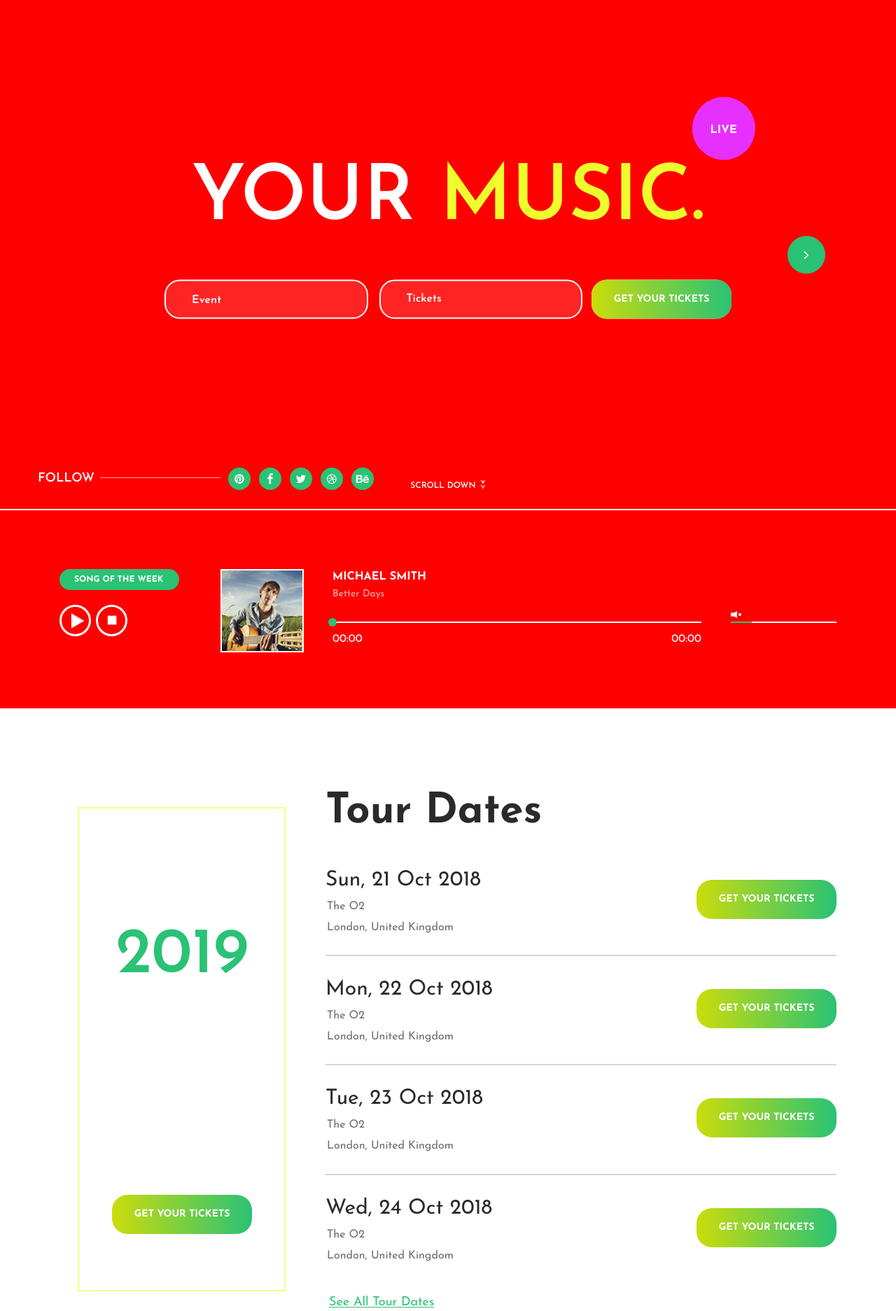
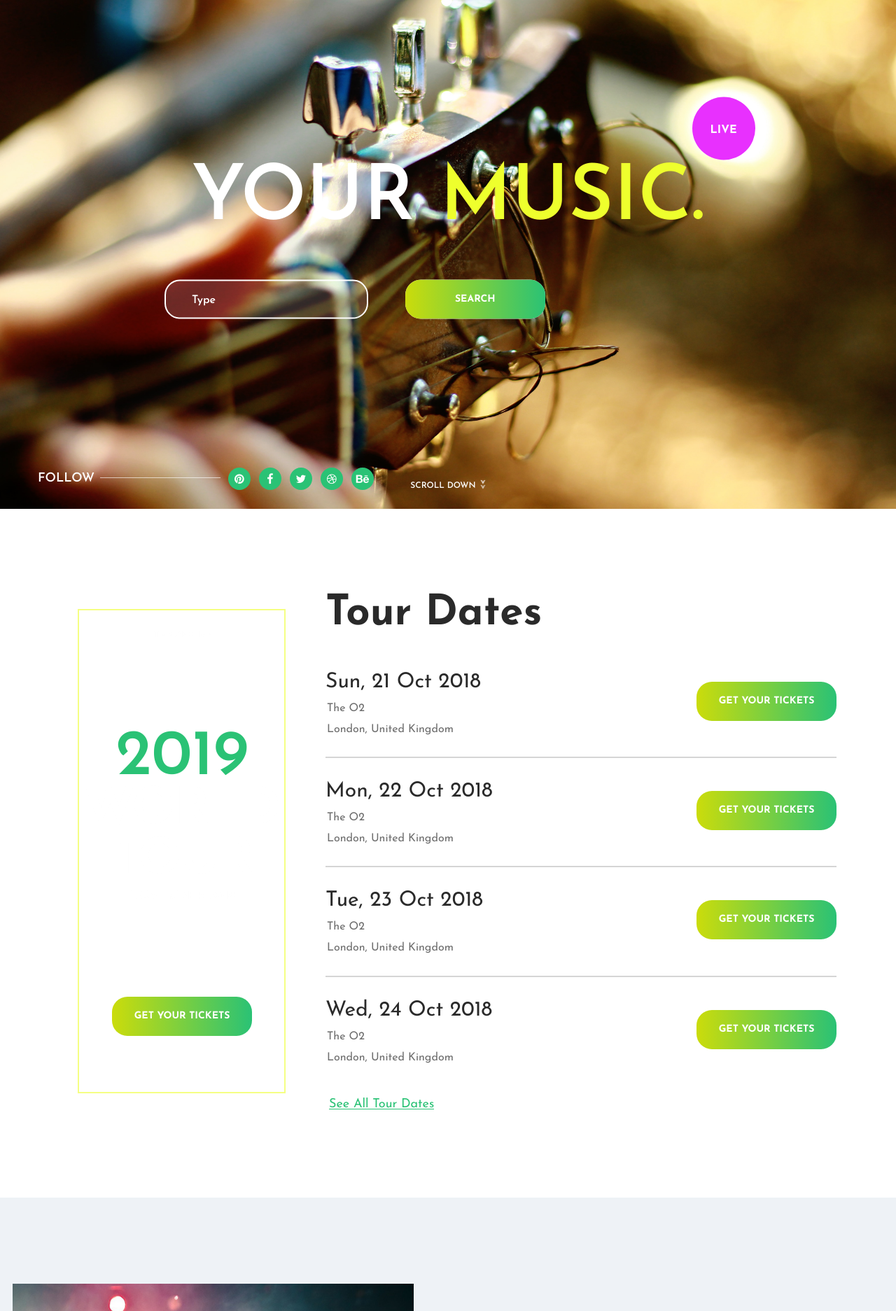
Before and after one commit to Danieldev28/Soundable, a Django app: page / in a window 1280 px wide. Shown: the part 134-2007 px from the top of the page at 70% size. Run offline with Django 3.2, Linux system fonts and the light colour scheme; parts of the project's set-up code (start-up, migrations or seed data) failed here and were passed over; some libraries are stand-ins or nearby versions.

Commit message:
Made changes to index page added form and banner,working on cards for next section of page

```diff
--- a/Soundable/static/css/style.css
+++ b/Soundable/static/css/style.css
@@ -1,3 +1,3 @@
-body {
-    background-color: red;
+.contact_heading{
+    color: red!important;
 }
--- a/Soundable/templates/base.html
+++ b/Soundable/templates/base.html
@@ -18,6 +18,7 @@
 	<!-----------------------------------------Personal sylesheet------------------->
 	<link rel="stylesheet" href="{%static 'css/style.css'%}"  type="text/css"/>
 	{% block head %}
+
 	{% endblock %}
 </head>
 
@@ -114,7 +115,8 @@
 		<!-- Footer -->
 
 		<footer class="footer">
-			<div class="background_image" style="{%static 'background-image:url(images/footer.jpg)' %}"></div>
+			<div class="background_image" style="background-image:url({%static 'images/footer.jpg'%})"></div>
+			<!--<div class="background_image" style="background-image:url({% static 'images/roberta-sorge-PN_c3RKCVlA-unsplash.jpg'%})"></div>-->
 			<div class="footer_content">
 				<div class="container">
 					<div class="row">
--- a/Soundable/templates/contact.html
+++ b/Soundable/templates/contact.html
@@ -14,11 +14,10 @@
 {%endblock%}
 {% block content %}
 
-
 	<!-- Home -->
 
 	<div class="home">
-		<div class="parallax_background parallax-window" data-parallax="scroll" data-image-src="images/contact.jpg" data-speed="0.8"></div>
+		<div class="parallax_background parallax-window" data-parallax="scroll" data-image-src="{%static 'images/contact.jpg' %}" data-speed="0.8"></div>
 		<div class="home_container">
 			<div class="container">
 				<div class="row">
--- a/Soundable/templates/index.html
+++ b/Soundable/templates/index.html
@@ -1,6 +1,13 @@
 {% extends 'base.html' %}
+{% load static %}
+	{% block head %}
+	<!--<link rel="stylesheet" type="text/css" href="{%static 'styles/contact.css' %}">-->
+	<link rel="stylesheet" href="{% static 'css/style.css' %}"  type="text/css"/>
+	{% endblock %}
 {% block content %}
-{% load static %}
+
+
+
 <div class="home">
 
 	<!-- Home Slider -->
@@ -9,7 +16,7 @@
 
 			<!-- Slide -->
 			<div class="slide">
-						<div class="background_image" style="{% static 'background-image:url(images/index.jpg)'%}"></div>
+				<div class="background_image" style="background-image:url({% static 'images/roberta-sorge-PN_c3RKCVlA-unsplash.jpg'%})"></div>
 				<div class="home_container">
 					<div class="container">
 						<div class="row">
@@ -25,16 +32,19 @@
 											<div class="d-flex flex-md-row flex-column align-items-start justify-content-md-between justify-content-start">
 												<div class="tickets_form_inputs d-flex flex-row align-items-start justify-content-between">
 													<div class="custom_dropdown tickets_form_input cdd">
-																<div class="custom_dropdown_selected cdd">Event</div>
+														<div class="custom_dropdown_selected cdd">Type</div>
 														<ul class="cdd">
-																	<li>Event 1</li>
-																	<li>Event 2</li>
-																	<li>Event 3</li>
+															<li>Songs</li>
+															<li>Beats</li>
+															<li>Instrumental</li>
 														</ul>
 													</div>
-															<input type="text" class="tickets_form_input" placeholder="Tickets" required="required">
+													<button class="tickets_form_button button"><span>Search</span></button>
+													<!--<input type="text" class="tickets_form_input" placeholder="What type of track are you looking for?" required="required">-->
+													<div>
+
 													</div>
-														<button class="tickets_form_button button"><span>get your tickets</span></button>
+												</div>
 											</div>
 										</form>
 									</div>
@@ -44,87 +54,87 @@
 					</div>
 				</div>
 			</div>
+		</div>
+		<!--Slide -->
+		<!--<div class="slide">-->
+		<!--	<div class="background_image" style="{%static 'background-image:url(images/index.jpg)' %}"></div>-->
+		<!--	<div class="home_container">-->
+		<!--		<div class="container">-->
+		<!--			<div class="row">-->
+		<!--				<div class="col">-->
+		<!--					<div class="home_content">-->
+		<!--						<div class="home_title_container text-center">-->
+		<!--							<div class="home_title islive text-center">-->
+		<!--								<h1>your <span>music.</span></h1>-->
+		<!--							</div>-->
+		<!--						</div>-->
+		<!--						<div class="tickets_form_container">-->
+		<!--							<form action="#" class="tickets_form">-->
+		<!--								<div class="d-flex flex-md-row flex-column align-items-start justify-content-md-between justify-content-start">-->
+		<!--									<div class="tickets_form_inputs d-flex flex-row align-items-start justify-content-between">-->
+		<!--										<div class="custom_dropdown tickets_form_input cdd">-->
+		<!--											<div class="custom_dropdown_selected cdd">Event</div>-->
+		<!--											<ul class="cdd">-->
+		<!--												<li>Event 1</li>-->
+		<!--												<li>Event 2</li>-->
+		<!--												<li>Event 3</li>-->
+		<!--											</ul>-->
+		<!--										</div>-->
+		<!--										<input type="text" class="tickets_form_input" placeholder="Tickets" required="required">-->
+		<!--									</div>-->
+		<!--									<button class="tickets_form_button button"><span>get your tickets</span></button>-->
+		<!--								</div>-->
+		<!--							</form>-->
+		<!--						</div>-->
+		<!--					</div>-->
+		<!--				</div>-->
+		<!--			</div>-->
+		<!--		</div>-->
+		<!--	</div>-->
+		<!--</div>-->
 
 		<!-- Slide -->
-					<div class="slide">
-						<div class="background_image" style="{%static 'background-image:url(images/index.jpg)' %}"></div>
-						<div class="home_container">
-							<div class="container">
-								<div class="row">
-									<div class="col">
-										<div class="home_content">
-											<div class="home_title_container text-center">
-												<div class="home_title islive text-center">
-													<h1>your <span>music.</span></h1>
-												</div>
-											</div>
-											<div class="tickets_form_container">
-												<form action="#" class="tickets_form">
-													<div class="d-flex flex-md-row flex-column align-items-start justify-content-md-between justify-content-start">
-														<div class="tickets_form_inputs d-flex flex-row align-items-start justify-content-between">
-															<div class="custom_dropdown tickets_form_input cdd">
-																<div class="custom_dropdown_selected cdd">Event</div>
-																<ul class="cdd">
-																	<li>Event 1</li>
-																	<li>Event 2</li>
-																	<li>Event 3</li>
-																</ul>
-															</div>
-															<input type="text" class="tickets_form_input" placeholder="Tickets" required="required">
-														</div>
-														<button class="tickets_form_button button"><span>get your tickets</span></button>
-													</div>
-												</form>
-											</div>
-										</div>
-									</div>
-								</div>
-							</div>
-						</div>
-					</div>
+		<!--<div class="slide">-->
+		<!--	<div class="background_image" style="{%static 'background-image:url(images/index.jpg)'%}"></div>-->
+		<!--	<div class="home_container">-->
+		<!--		<div class="container">-->
+		<!--			<div class="row">-->
+		<!--				<div class="col">-->
+		<!--					<div class="home_content">-->
+		<!--						<div class="home_title_container text-center">-->
+		<!--							<div class="home_title islive text-center">-->
+		<!--								<h1>your <span>music.</span></h1>-->
+		<!--							</div>-->
+		<!--						</div>-->
+		<!--						<div class="tickets_form_container">-->
+		<!--							<form action="#" class="tickets_form">-->
+		<!--								<div class="d-flex flex-md-row flex-column align-items-start justify-content-md-between justify-content-start">-->
+		<!--									<div class="tickets_form_inputs d-flex flex-row align-items-start justify-content-between">-->
+		<!--										<div class="custom_dropdown tickets_form_input cdd">-->
+		<!--											<div class="custom_dropdown_selected cdd">Event</div>-->
+		<!--											<ul class="cdd">-->
+		<!--												<li>Event 1</li>-->
+		<!--												<li>Event 2</li>-->
+		<!--												<li>Event 3</li>-->
+		<!--											</ul>-->
+		<!--										</div>-->
+		<!--										<input type="text" class="tickets_form_input" placeholder="Tickets" required="required">-->
+		<!--									</div>-->
+		<!--									<button class="tickets_form_button button"><span>get your tickets</span></button>-->
+		<!--								</div>-->
+		<!--							</form>-->
+		<!--						</div>-->
+		<!--					</div>-->
+		<!--				</div>-->
+		<!--			</div>-->
+		<!--		</div>-->
+		<!--	</div>-->
+		<!--</div>-->
 
-					<!-- Slide -->
-					<div class="slide">
-						<div class="background_image" style="{%static 'background-image:url(images/index.jpg)'%}"></div>
-						<div class="home_container">
-							<div class="container">
-								<div class="row">
-									<div class="col">
-										<div class="home_content">
-											<div class="home_title_container text-center">
-												<div class="home_title islive text-center">
-													<h1>your <span>music.</span></h1>
-												</div>
-											</div>
-											<div class="tickets_form_container">
-												<form action="#" class="tickets_form">
-													<div class="d-flex flex-md-row flex-column align-items-start justify-content-md-between justify-content-start">
-														<div class="tickets_form_inputs d-flex flex-row align-items-start justify-content-between">
-															<div class="custom_dropdown tickets_form_input cdd">
-																<div class="custom_dropdown_selected cdd">Event</div>
-																<ul class="cdd">
-																	<li>Event 1</li>
-																	<li>Event 2</li>
-																	<li>Event 3</li>
-																</ul>
-															</div>
-															<input type="text" class="tickets_form_input" placeholder="Tickets" required="required">
-														</div>
-														<button class="tickets_form_button button"><span>get your tickets</span></button>
-													</div>
-												</form>
-											</div>
-										</div>
-									</div>
-								</div>
-							</div>
-						</div>
-					</div>
 
-				</div>
 
 		<!-- Home Slider Navigation -->
-				<div class="home_slider_nav"><i class="fa fa-angle-right" aria-hidden="true"></i></div>
+		<!--<div class="home_slider_nav"><i class="fa fa-angle-right" aria-hidden="true"></i></div>-->
 
 		<!-- Home Social -->
 		<div class="home_social">
@@ -160,78 +170,78 @@
 
 <!-- Song -->
 
-		<div class="song">
-			<div class="parallax_background parallax-window" data-parallax="scroll" data-image-src="{%static 'images/song.jpg' %}" data-speed="0.8"></div>
-			<div class="container">
-				<div class="row">
-					<div class="col">
-						<div class="song_content">
+<!--<div class="song">-->
+<!--	<div class="parallax_background parallax-window" data-parallax="scroll" data-image-src="{%static 'images/song.jpg' %}" data-speed="0.8"></div>-->
+<!--	<div class="container">-->
+<!--		<div class="row">-->
+<!--			<div class="col">-->
+<!--				<div class="song_content">-->
 
 <!-- Player -->
-							<div class="single_player_container">
-								<div class="single_player d-flex flex-row align-items-center justify-content-start">
-									<div id="jplayer_1" class="jp-jplayer"></div>
-									<div id="jp_container_1" class="jp-audio" role="application" aria-label="media player">
-										<div class="jp-gui jp-interface d-flex flex-lg-row flex-column align-items-start justify-content-start">
+<!--					<div class="single_player_container">-->
+<!--						<div class="single_player d-flex flex-row align-items-center justify-content-start">-->
+<!--							<div id="jplayer_1" class="jp-jplayer"></div>-->
+<!--							<div id="jp_container_1" class="jp-audio" role="application" aria-label="media player">-->
+<!--								<div class="jp-gui jp-interface d-flex flex-lg-row flex-column align-items-start justify-content-start">-->
 
 <!-- Player Controls -->
-											<div class="player_controls_box d-flex flex-row align-items-start justify-content-start">
-												<div class="order-lg-1 order-2">
-													<div class="player_title">song of the week</div>
-													<div class="jp-controls-holder player_controls ml-auto d-flex flex-row align-items-start justify-content-start">
-														<button class="jp-play player_button" tabindex="0"></button>
-														<button class="jp-stop player_button" tabindex="0"></button>
-													</div>
-												</div>
-												<div class="song_image ml-lg-auto order-lg-2 order-1"><img src="{%static 'images/song_1.jpg' %}" alt=""></div>
-											</div>
+<!--									<div class="player_controls_box d-flex flex-row align-items-start justify-content-start">-->
+<!--										<div class="order-lg-1 order-2">-->
+<!--											<div class="player_title">song of the week</div>-->
+<!--											<div class="jp-controls-holder player_controls ml-auto d-flex flex-row align-items-start justify-content-start">-->
+<!--												<button class="jp-play player_button" tabindex="0"></button>-->
+<!--												<button class="jp-stop player_button" tabindex="0"></button>-->
+<!--											</div>-->
+<!--										</div>-->
+<!--										<div class="song_image ml-lg-auto order-lg-2 order-1"><img src="{%static 'images/song_1.jpg' %}" alt=""></div>-->
+<!--									</div>-->
 
 <!-- Progress Bar -->
-											<div class="player_bars d-flex flex-row align-items-start justify-content-start">
-												<div class="player_progress_box">
-													<div class="jp-current-time" role="timer" aria-label="time">00:00</div>
-													<div class="song_info">
-														<div class="jp-artist" aria-label="title">Michael Smith</div>
-														<div class="jp-title" aria-label="title"></div>
-													</div>
-													<div class="jp-progress">
-														<div class="jp-seek-bar">
-															<div>
-																<div class="jp-play-bar"><span></span></div>
-															</div>
-														</div>
-													</div>
-													<div class="jp-duration ml-auto" role="timer" aria-label="duration">02:33</div>
-												</div>
+<!--									<div class="player_bars d-flex flex-row align-items-start justify-content-start">-->
+<!--										<div class="player_progress_box">-->
+<!--											<div class="jp-current-time" role="timer" aria-label="time">00:00</div>-->
+<!--											<div class="song_info">-->
+<!--												<div class="jp-artist" aria-label="title">Michael Smith</div>-->
+<!--												<div class="jp-title" aria-label="title"></div>-->
+<!--											</div>-->
+<!--											<div class="jp-progress">-->
+<!--												<div class="jp-seek-bar">-->
+<!--													<div>-->
+<!--														<div class="jp-play-bar"><span></span></div>-->
+<!--													</div>-->
+<!--												</div>-->
+<!--											</div>-->
+<!--											<div class="jp-duration ml-auto" role="timer" aria-label="duration">02:33</div>-->
+<!--										</div>-->
 
 <!-- Volume Controls -->
-												<div class="jp-volume-controls ml-lg-auto">
-													<div class="mute_button">
-														<button class="jp-mute" tabindex="0"></button>
-													</div>
-													<div class="d-flex flex-row align-items-center justify-content-start">
-														<div class="jp-volume-bar">
-															<div>
-																<div class="jp-volume-bar-value"></div>
-															</div>
-														</div>
-													</div>
-												</div>
-											</div>
+<!--										<div class="jp-volume-controls ml-lg-auto">-->
+<!--											<div class="mute_button">-->
+<!--												<button class="jp-mute" tabindex="0"></button>-->
+<!--											</div>-->
+<!--											<div class="d-flex flex-row align-items-center justify-content-start">-->
+<!--												<div class="jp-volume-bar">-->
+<!--													<div>-->
+<!--														<div class="jp-volume-bar-value"></div>-->
+<!--													</div>-->
+<!--												</div>-->
+<!--											</div>-->
+<!--										</div>-->
+<!--									</div>-->
 
-										</div>
-										<div class="jp-no-solution">
-											<span>Update Required</span> To play the media you will need to either update your browser to a recent version or update your <a href="http://get.adobe.com/flashplayer/" target="_blank">Flash plugin</a>
-										</div>
-									</div>
-								</div>
-							</div>
+<!--								</div>-->
+<!--								<div class="jp-no-solution">-->
+<!--									<span>Update Required</span> To play the media you will need to either update your browser to a recent version or update your <a href="http://get.adobe.com/flashplayer/" target="_blank">Flash plugin</a>-->
+<!--								</div>-->
+<!--							</div>-->
+<!--						</div>-->
+<!--					</div>-->
 
-						</div>
-					</div>
-				</div>
-			</div>
-		</div>
+<!--				</div>-->
+<!--			</div>-->
+<!--		</div>-->
+<!--	</div>-->
+<!--</div>-->
 
 <!-- Tours -->
 
@@ -354,21 +364,41 @@
 		<div class="row">
 			<div class="col">
 				<div class="section_title text-center">
-							<h1>Featured Albums</h1>
+					<h1>Find Your Voice. Pick Your Genre...</h1>
 				</div>
-						<div class="featured_list">
-							<div id="jplayer_2" class="jp-jplayer"></div>
-							<div id="jp_container_2" class="jp-audio" role="application" aria-label="media player">
-								<div class="jp-type-playlist">
-									<div class="jp-playlist">
-										<ul class="d-flex flex-row align-items-start justify-content-start flex-wrap">
-											<li></li>
-										</ul>
+				<!--<div class="featured_list">-->
+				<!--	<div id="jplayer_2" class="jp-jplayer"></div>-->
+				<!--<div id="jp_container_2" class="jp-audio" role="application" aria-label="media player">-->
+				<!--	<div class="jp-type-playlist">-->
+				<!--		<div class="jp-playlist">-->
+				<!--			<ul class="d-flex flex-row align-items-start justify-content-start flex-wrap">-->
+				<!--				<li></li>-->
+				<!--			</ul>-->
+				<!--		</div>-->
+				<!--		<div class="jp-no-solution">-->
+				<!--			<span>Update Required</span> To play the media you will need to either update your browser to a recent version or update your <a href="http://get.adobe.com/flashplayer/" target="_blank">Flash plugin</a>-->
+				<!--		</div>-->
+				<!--	</div>-->
+				<!--</div>-->
+				<div class="col-lg-12 col-md-12 col-sm-12 col-xs-12">
+					<div class="projects  fadeInUp animated" style="opacity: 1;">
+						<div class="project ">
+							<div class="visual">
+								<a href="https://new.rocketsongs.com/shop;genres=Pop"><img src="/Static/Images/genre/Pop.jpg" alt=""></a>
 							</div>
-									<div class="jp-no-solution">
-										<span>Update Required</span> To play the media you will need to either update your browser to a recent version or update your <a href="http://get.adobe.com/flashplayer/" target="_blank">Flash plugin</a>
+							<div class="project-content alt">
+								<h4><a href="https://new.rocketsongs.com/shop;genres=Pop" class="pop-project">Pop</a></h4>
+
 							</div>
 						</div>
+
+						<div class="project ">
+
+							<div class="visual">
+								<a href="https://new.rocketsongs.com/shop;genres=Hip%20Hop"><img src="/Static/Images/genre/HipHop.jpg" alt=""></a>
+
+							</div>
+
 						</div>
 					</div>
 				</div>
@@ -468,5 +498,51 @@
 			</div>
 		</div>
 	</div>
+	<div class="section_title">
+		<h3 class="contact_heading">Need to get in touch with Soundable?</h3>
+	</div>
+		<div class="contact">
+		<div class="container">
+			<div class="row">
+
+				<!-- Contact Content -->
+				<div class="col-lg-5">
+					<div class="contact_content">
+						<div class="contact_title">Get in touch</div>
+						<div class="contact_text">
+							<p>Lorem ipsum dolor sit amet, consectetur adipiscing elit. Morbi condimentum, neque ac porttitor scelerisque, nisi nisl tincidunt enim, non aliquet diam neque sed urna nequ.</p>
+						</div>
+						<div class="contact_list">
+							<ul>
+								<li><span>Address:</span> Main Str, no 253, New York, NY</li>
+								<li><span>Phone:</span> +546 990221 123</li>
+								<li><span>E-mail</span> music@contact.com</li>
+							</ul>
+						</div>
+					</div>
+				</div>
+
+				<!-- Contact Form -->
+				<div class="col-lg-6 offset-lg-1 contact_col">
+					<div class="contact_form_container">
+						<form action="#" class="contact_form" id="contact_form">
+							<div>
+								<div class="row">
+									<div class="col-md-6 contact_input_col"><input type="text" class="contact_input" placeholder="Your Name" required="required"></div>
+									<div class="col-md-6"><input type="email" class="contact_input" placeholder="Your E-mail" required="required"></div>
+								</div>
+							</div>
+							<div><input type="text" class="contact_input" placeholder="Subject" required="required"></div>
+							<div><textarea class="contact_input contact_textarea" placeholder="Message" required="required"></textarea></div>
+							<button class="button contact_form_button"><span>send</span></button>
+						</form>
+					</div>
+				</div>
+
+			</div>
+		</div>
+	</div>
+
+
 	{% endblock %}
 	<!-- Footer -->
--- a/soundable_app/urls.py
+++ b/soundable_app/urls.py
@@ -24,7 +24,7 @@ urlpatterns = [
     url(r'^contact/$', contact, name='contact'),
     url(r'^artists/$', artists, name='artists'),
     url(r'^artist/$', artist, name= 'artist'),
-    url(r'^blog/$', artist, name= 'blog'),
+    url(r'^blog.html/$', blog, name= 'blog'),
 
 
 ]
```
Also changed, not shown: Soundable/static/images/roberta-sorge-PN_c3RKCVlA-unsplash.jpg (added). Lines whose indentation alone changed are shown as unchanged.
